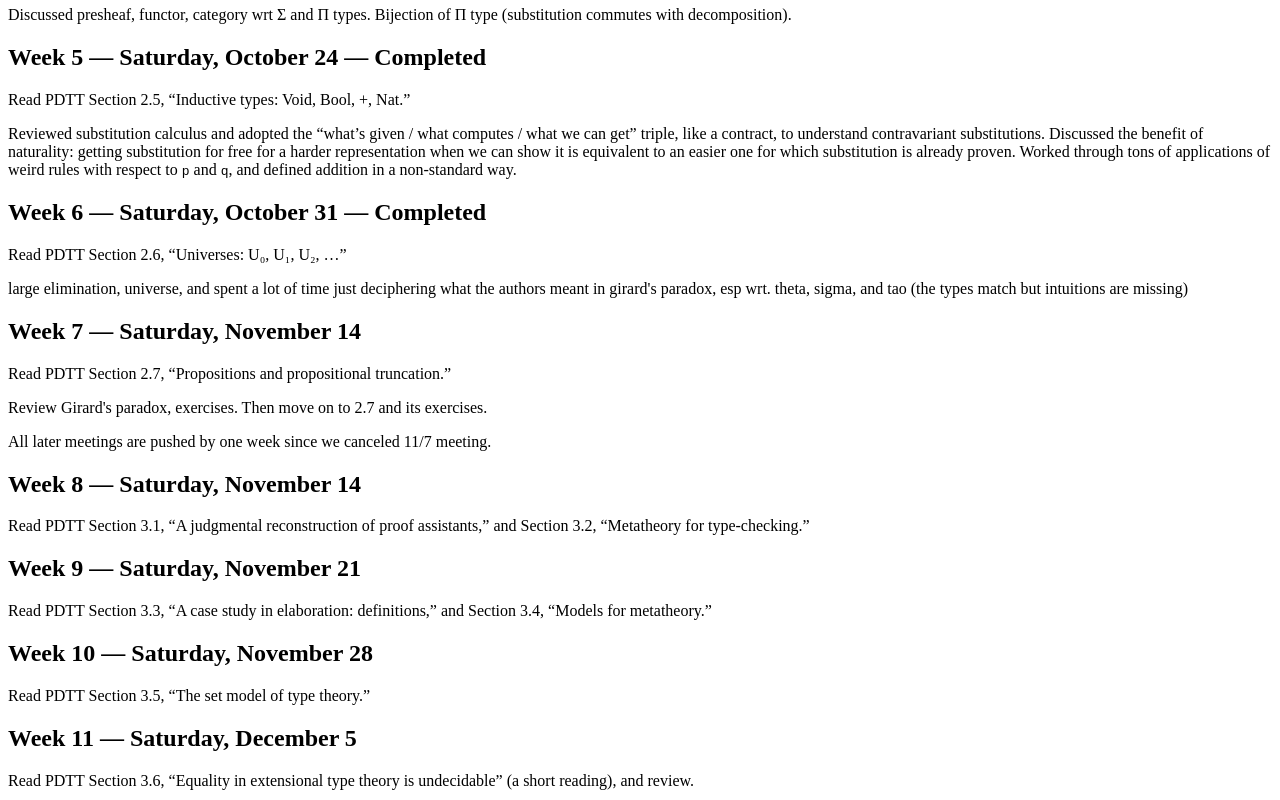
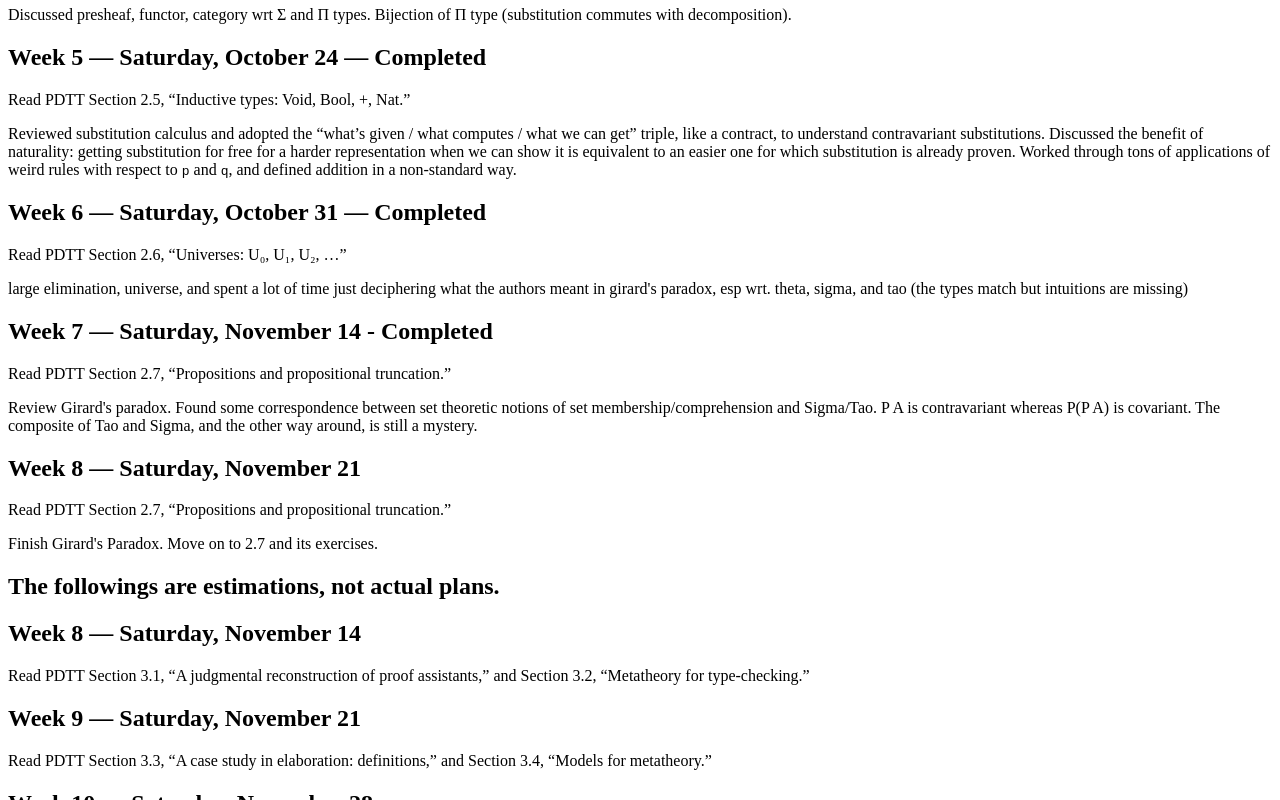
Before and after one commit to patrickZWY/my-site, a plain HTML site: page public/dependent-type-theory-reading-group/schedule/index.html in a window 1280 px wide. Shown: the part 550-1350 px from the top of the page. Drawn offline with Linux system fonts and the light colour scheme.

Commit message:
update schedule

```diff
--- a/public/dependent-type-theory-reading-group/schedule/index.html
+++ b/public/dependent-type-theory-reading-group/schedule/index.html
@@ -95,19 +95,32 @@ large elimination, universe, and spent a lot of time just deciphering what the a
 </section>
 <section aria-labelledby="week-7">
 <h2 id="week-7">
-Week 7 — Saturday, November 14
+Week 7 — Saturday, November 14 - Completed
 </h2>
 <p>
 Read PDTT Section 2.7, “Propositions and propositional truncation.”
 </p>
 <p>
-Review Girard's paradox, exercises. Then move on to 2.7 and its exercises.
+Review Girard's paradox. Found some correspondence between set theoretic notions of set membership/comprehension and Sigma/Tao. P A is contravariant whereas P(P A) is covariant. The composite of Tao and Sigma, and the other way around, is still a mystery.
 </p>
 </section>
 
+<section aria-labelledby="week-8">
+<h2 id="week-8">
+Week 8 — Saturday, November 21
+</h2>
 <p>
-  All later meetings are pushed by one week since we canceled 11/7 meeting.
+Read PDTT Section 2.7, “Propositions and propositional truncation.”
 </p>
+<p>
+Finish Girard's Paradox. Move on to 2.7 and its exercises.
+</p>
+</section>
+
+<h2>
+   The followings are estimations, not actual plans.
+
+</h2>
 
 <section aria-labelledby="week-8">
 <h2 id="week-8">
```
